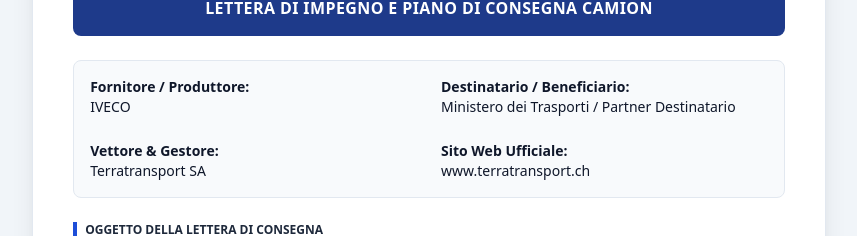
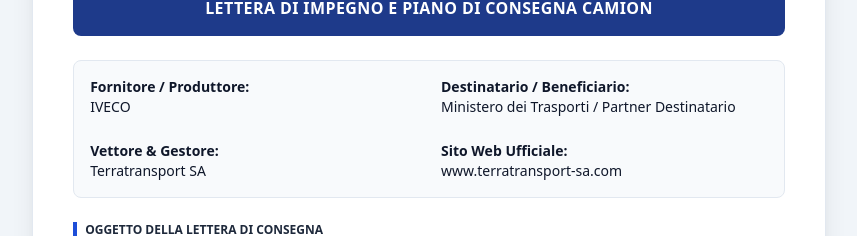
Before and after one commit to Luc13Tech/Terratransport-IVECO-lettre-de-proposition-des-camions-, a React (Create React App) app: page / in a window 1280 px wide. Shown: the part 1097-1333 px from the top of the page, without its empty margins (211-1068 px from the left). Built offline with nearby package versions, Linux system fonts and the light colour scheme; the HTML template or start-up script is replaced by a standard one.

Commit message:
Update App.js

```diff
--- a/src/App.js
+++ b/src/App.js
@@ -111,7 +111,7 @@
     <div className="max-w-4xl mx-auto overflow-auto"><div ref={documentRef} className="bg-white p-10 shadow-xl border border-slate-200 text-slate-900 mx-auto" style={{ width: '210mm', minHeight: '297mm' }}>
       <div className="flex justify-between items-start border-b-2 border-blue-900 pb-6 mb-6"><div><img src="/logo.png" alt="Logo Terratransport" className="h-16 object-contain mb-2" /><p className="text-xs text-slate-500">terratransport-sa.com</p></div><div className="text-right text-xs"><p><b>{t.ref}</b> {docNumber}</p><p><b>{t.date}</b> {docDate}</p></div></div>
       <h1 className="bg-blue-900 text-white p-4 rounded-lg mb-6 text-center text-base font-bold tracking-wide">{t.title}</h1>
-      <div className="grid grid-cols-2 gap-6 mb-6 text-sm bg-slate-50 p-4 rounded-lg border border-slate-200"><p><b>{t.partner}</b><br />{partnerName}</p><p><b>{t.client}</b><br />{clientName}</p><p><b>{t.issuer}</b><br />Terratransport SA</p><p><b>{t.website}</b><br />www.terratransport.ch</p></div>
+      <div className="grid grid-cols-2 gap-6 mb-6 text-sm bg-slate-50 p-4 rounded-lg border border-slate-200"><p><b>{t.partner}</b><br />{partnerName}</p><p><b>{t.client}</b><br />{clientName}</p><p><b>{t.issuer}</b><br />Terratransport SA</p><p><b>{t.website}</b><br />www.terratransport-sa.com</p></div>
       <section className="mb-6"><h3 className="text-xs font-bold text-slate-800 mb-2 border-l-4 border-blue-700 pl-2 uppercase">{t.summaryTitle}</h3><p className="text-xs text-slate-700 leading-relaxed">{summaryText}</p></section>
       <section className="mb-6"><h3 className="text-xs font-bold text-slate-800 mb-3 border-l-4 border-blue-700 pl-2 uppercase flex items-center gap-2"><Clock className="w-4 h-4" />{t.scheduleTitle}</h3><table className="w-full text-xs border-collapse"><thead><tr className="bg-blue-900 text-white"><th className="p-2 text-left">{t.tranche}</th><th className="p-2 text-center">{t.trucks}</th><th className="p-2 text-left">{t.timing}</th><th className="p-2 text-left">{t.status}</th></tr></thead><tbody>{tranches.map((item, index) => <tr key={index} className="border-b border-slate-200"><td className="p-2">{item.name}</td><td className="p-2 text-center">{item.qty}</td><td className="p-2">{item.delay}</td><td className="p-2 text-green-700"><CheckCircle2 className="inline w-3 h-3 mr-1" />{t.guaranteed}</td></tr>)}</tbody></table></section>
       <div className="bg-blue-50 border border-blue-200 rounded-lg p-4 mb-6 text-sm font-bold flex items-center gap-2"><Truck className="text-blue-700" />{t.total} {totalTrucks}</div>
```
